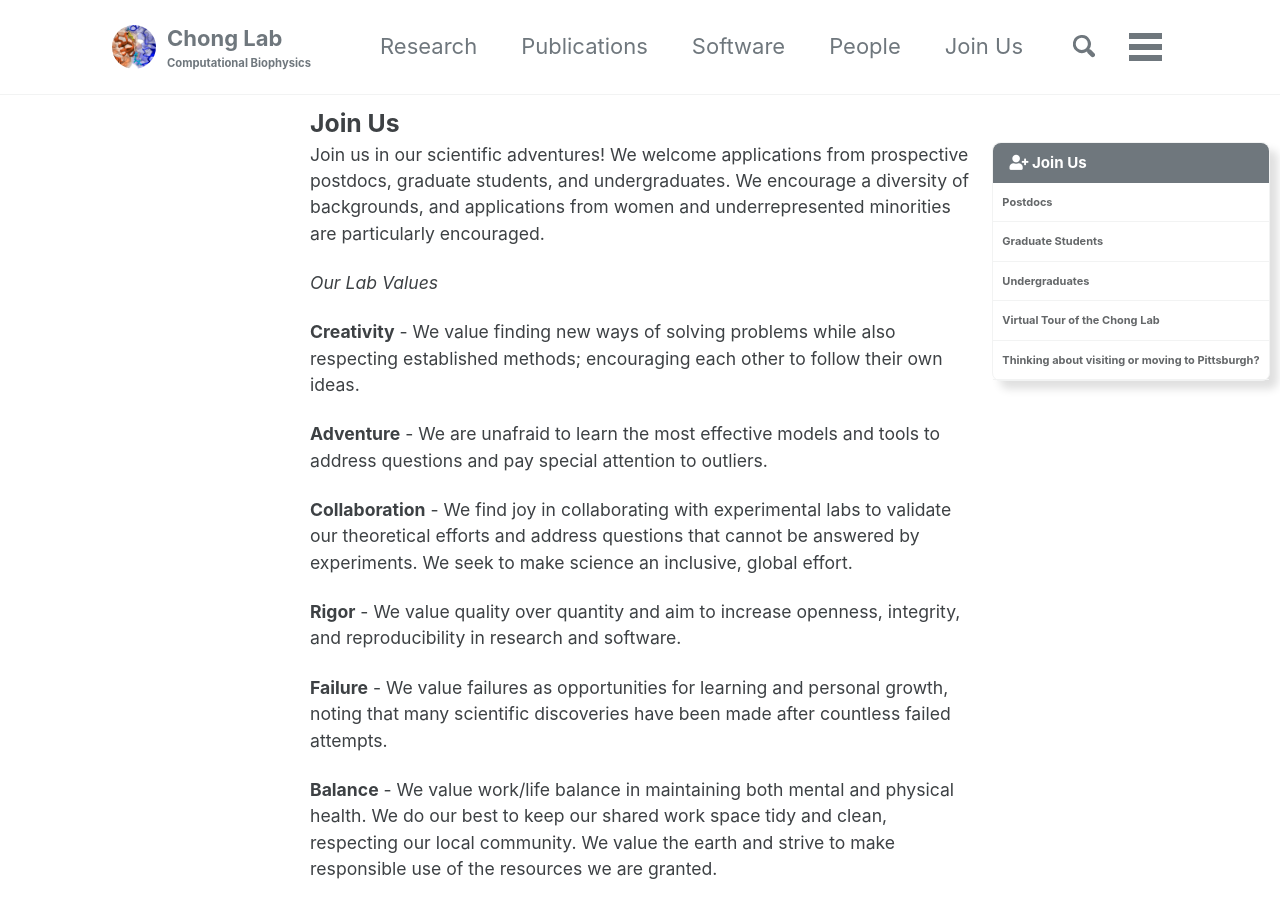
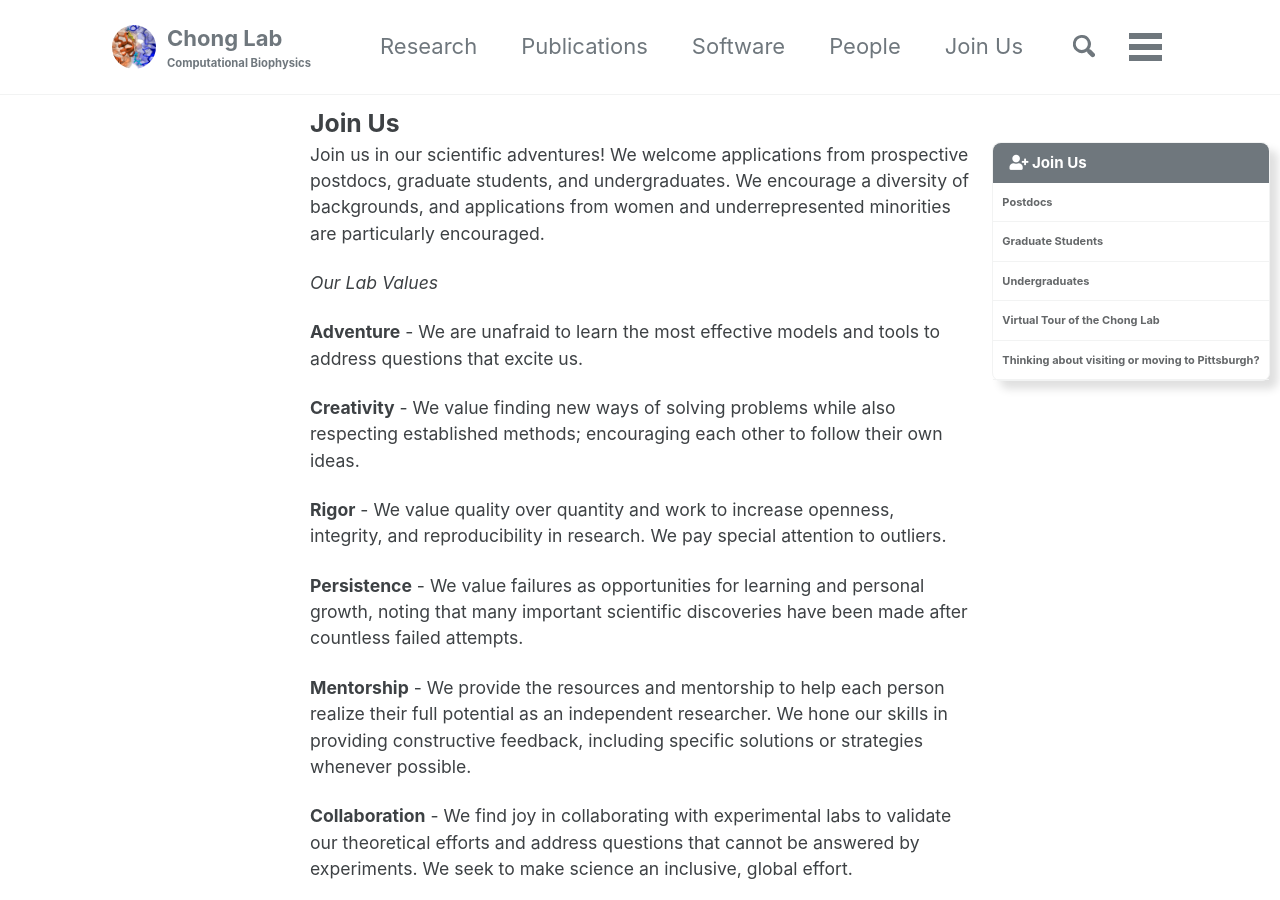
Before and after one commit to darianyang/mm-github-pages-test, a Jekyll site: the page built from _pages/join_us.md, in a window 1280 px wide and 900 px high. Built offline with Jekyll 4.4.1, drawn with Linux system fonts in a browser that asks for light colours; cached includes are drawn as plain includes.

Commit message:
Update join_us.md

```diff
--- a/_pages/join_us.md
+++ b/_pages/join_us.md
@@ -11,15 +11,17 @@ Join us in our scientific adventures! We welcome applications from prospective p
 
 *Our Lab Values*
 
+**Adventure** - We are unafraid to learn the most effective models and tools to address questions that excite us.
+
 **Creativity** - We value finding new ways of solving problems while also respecting established methods; encouraging each other to follow their own ideas.
 
-**Adventure** - We are unafraid to learn the most effective models and tools to address questions and pay special attention to outliers.
+**Rigor** - We value quality over quantity and work to increase openness, integrity, and reproducibility in research. We pay special attention to outliers.
+
+**Persistence** - We value failures as opportunities for learning and personal growth, noting that many important scientific discoveries have been made after countless failed attempts.
+
+**Mentorship** - We provide the resources and mentorship to help each person realize their full potential as an independent researcher. We hone our skills in providing constructive feedback, including specific solutions or strategies whenever possible.
 
 **Collaboration** - We find joy in collaborating with experimental labs to validate our theoretical efforts and address questions that cannot be answered by experiments. We seek to make science an inclusive, global effort.
-
-**Rigor** - We value quality over quantity and aim to increase openness, integrity, and reproducibility in research and software.
-
-**Failure** - We value failures as opportunities for learning and personal growth, noting that many scientific discoveries have been made after countless failed attempts.
 
 **Balance** - We value work/life balance in maintaining both mental and physical health. We do our best to keep our shared work space tidy and clean, respecting our local community. We value the earth and strive to make responsible use of the resources we are granted.
 
```
